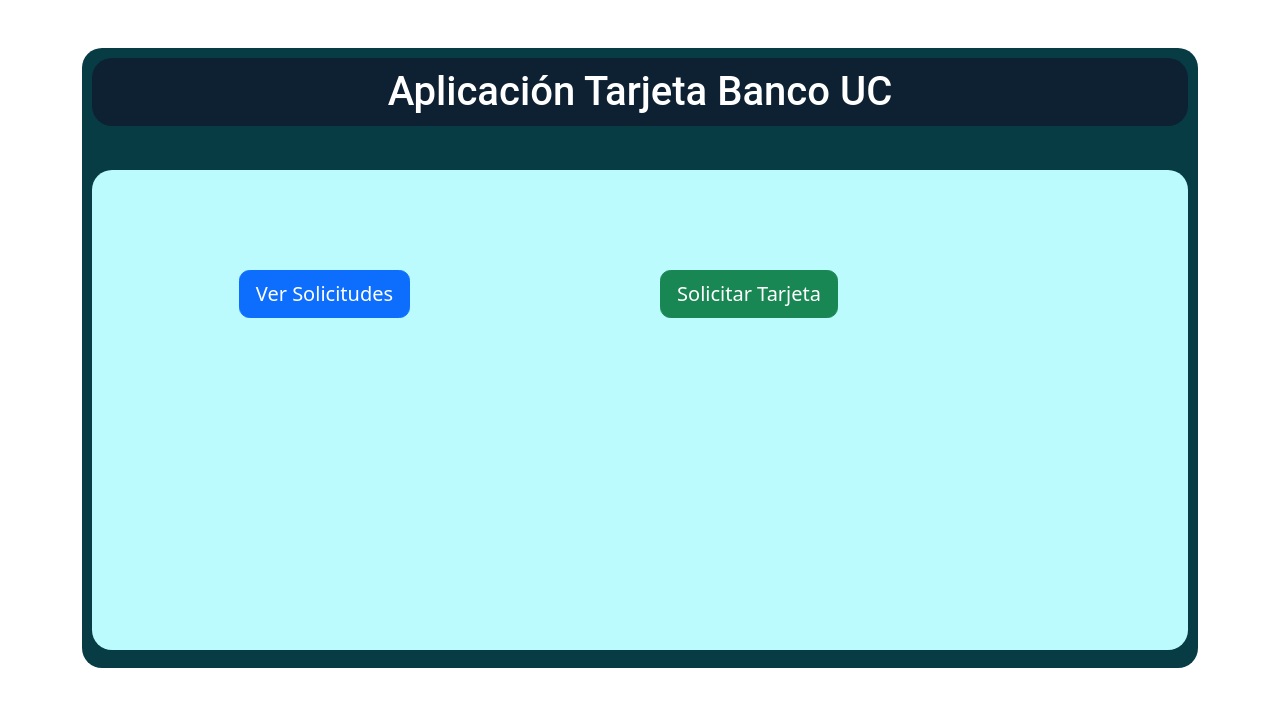
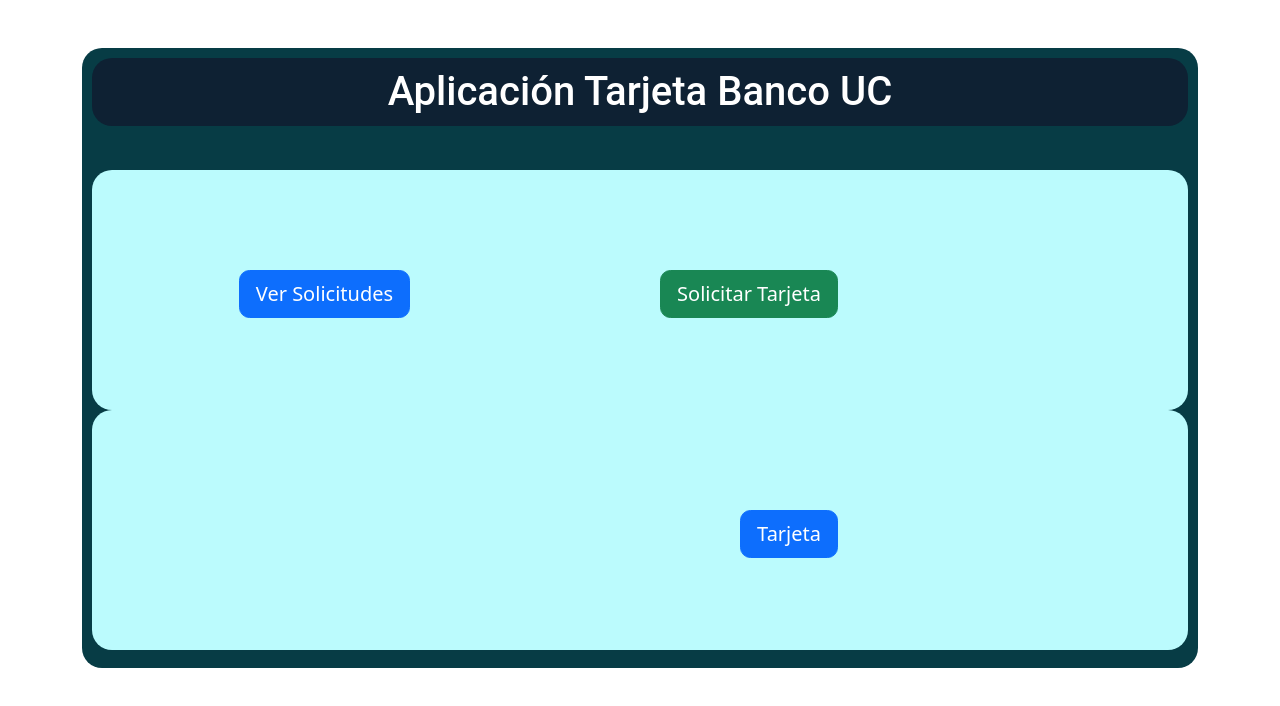
Before and after one commit to SergioVergarav/Ingeneria-Software-II-frontend, an Angular app: page / in a window 1280 px wide. Shown: the top 706 px of the page. Built offline with nearby package versions, Linux system fonts and the light colour scheme.

Commit message:
avance update Crear tarjeta forntend

```diff
--- a/src/app/app.routes.ts
+++ b/src/app/app.routes.ts
@@ -20,5 +20,9 @@ export const routes: Routes = [
 {
     path: '',
     loadComponent: () => import('./componentes/inicio/inicio.component')
+},
+  {
+    path: 'aprobar',
+    loadComponent: () => import('./componentes/aprobarform/aprobarform.component')
   }
 ];
--- a/src/app/componentes/inicio/inicio.component.css
+++ b/src/app/componentes/inicio/inicio.component.css
@@ -20,7 +20,14 @@ h1 {
   border-radius: 20px;
   padding: 100px;
   width: 200%;
-  height: 480px;
+  height: 240px;
+}
+.form-grou{
+  background-color: #bbfbfd;
+  border-radius: 20px;
+  padding: 100px;
+  width: 200%;
+  height: 240px;
 }
 .btn {
   margin-right: 250px;
--- a/src/app/componentes/inicio/inicio.component.html
+++ b/src/app/componentes/inicio/inicio.component.html
@@ -9,6 +9,9 @@
         <button type="button" class="btn btn-primary btn-lg" routerLink="/solicitudes">Ver Solicitudes</button>
         <button type="button" class="btn btn-success btn-lg" routerLink="/registro">Solicitar Tarjeta</button>
       </div>
+      <div class="form-grou text-end">
+        <button type="button" class="btn btn-primary btn-lg" routerLink="/tarjetas">Tarjeta</button>
+      </div>
     </div>
   </div>
 </div>
--- a/src/app/componentes/solicitud.ts
+++ b/src/app/componentes/solicitud.ts
@@ -8,5 +8,7 @@ export interface Solicitud {
   celular: number;
   salario: number;
   gastos: number;
+  comentario: string;
+
 
 }
--- a/src/app/componentes/solicitudes/solicitudes.component.html
+++ b/src/app/componentes/solicitudes/solicitudes.component.html
@@ -15,14 +15,14 @@
   </thead>
   <tbody>
     @for(dato of Solicitudes; track dato.numerosolicitud) {
-      <tr>
+      <tr >
         <td style="min-width:100px">{{dato.numerosolicitud}}</td>
         <td style="min-width:200px">{{dato.nombre}}</td>
         <td style="min-width:100px">{{dato.apellido}}</td>
         <td style="min-width:100px">{{dato.cedula}}</td>
         <td style="min-width:100px">{{dato.correo}}</td>
         <td class="text-center">
-            <button type="button" class="btn btn-success" >Abrir</button>
+          <button type="button" class="btn btn-success" [routerLink]="['/aprobar', dato.numerosolicitud]">Abrir</button>
         </td>
       </tr>
     }
--- a/src/app/componentes/solicitudes/solicitudes.component.ts
+++ b/src/app/componentes/solicitudes/solicitudes.component.ts
@@ -24,5 +24,7 @@ export default class SolicitudesComponent implements OnInit {
       this.Solicitudes = Solicitudes;
     });
   }
-
+  trackByNumerosolicitud(index: number, solicitud: Solicitud): number {
+    return solicitud.numerosolicitud;
+  }
 }
--- a/src/app/componentes/solicitudesform/solicitudesform.component.html
+++ b/src/app/componentes/solicitudesform/solicitudesform.component.html
@@ -3,7 +3,7 @@
 
 
     <h1>
-      Crear Solicitud Tarjeta
+      Crear Solicitud
     </h1>
 
     <div class="card-body">
@@ -79,7 +79,7 @@
           <br>
           <div class="form-group text-end">
             <button type="button" class="btn btn-light" routerLink="/">Cancelar</button>
-            <button type="submit" class="btn btn-success" [disabled]="!form.valid">Registrar</button>
+            <button type="submit" class="btn btn-primary ms-2" [disabled]="!form.valid">Registrar</button>
           </div>
         </form>
       }
--- a/src/app/componentes/solicitudesform/solicitudesform.component.ts
+++ b/src/app/componentes/solicitudesform/solicitudesform.component.ts
@@ -1,10 +1,10 @@
-import {Component, inject, OnInit } from '@angular/core';
-import {ActivatedRoute, Router, RouterModule} from "@angular/router";
-import {FormBuilder, FormGroup, ReactiveFormsModule, Validators} from "@angular/forms";
-import {SolicitudService} from "../../servicios/solicitud.service";
-import {Solicitud} from "../solicitud";
-import {Observable} from "rxjs";
-import {response} from "express";
+import { Component, inject, OnInit } from '@angular/core';
+import { ActivatedRoute, Router, RouterModule } from "@angular/router";
+import { FormBuilder, FormGroup, ReactiveFormsModule, Validators } from "@angular/forms";
+import { SolicitudService } from "../../servicios/solicitud.service";
+import { Solicitud } from "../solicitud";
+import { Observable } from "rxjs";
+import { response } from "express";
 
 @Component({
   selector: 'app-formulariosform',
@@ -13,41 +13,38 @@ import {response} from "express";
   templateUrl: './solicitudesform.component.html',
   styleUrl: './solicitudesform.component.css'
 })
-export default class SolicitudesformComponent implements OnInit{
-  form?: FormGroup ;
+export default class SolicitudesformComponent implements OnInit {
+  form?: FormGroup;
   private fb = inject(FormBuilder);
   private solicitudService = inject(SolicitudService);
   private router = inject(Router);
-  private route = inject(ActivatedRoute)
-  solicitud? : Solicitud;
-  errors?: string[]
+  private route = inject(ActivatedRoute);
+  solicitud?: Solicitud;
+  errors?: string[];
 
-
-  guardar(){
-
-    if (this.form?.invalid){
-      return ;
+  guardar() {
+    if (this.form?.invalid) {
+      return;
     }
     let request: Observable<Solicitud>;
     const equipo = this.form!.value;
 
-      request = this.solicitudService.crear(equipo);
+    request = this.solicitudService.crear(equipo);
 
     request.subscribe({
       next: () => {
-        this.errors = []
+        this.errors = [];
         this.router.navigate(['/']);
       },
-      error : response => {
+      error: response => {
         this.errors = response.error.errors;
       }
     });
-
   }
 
   ngOnInit(): void {
-    const serial=this.route.snapshot.paramMap.get('serial');
-    if (serial){
+    const serial = this.route.snapshot.paramMap.get('serial');
+    if (serial) {
       this.solicitudService.obtener(parseInt(serial)).subscribe(solicitud => {
         this.solicitud = solicitud;
         this.form = this.fb.group({
@@ -58,22 +55,21 @@ export default class SolicitudesformComponent implements OnInit{
           correo: [solicitud.correo, [Validators.required]],
           cedula: [solicitud.cedula, [Validators.required]],
           salario: [solicitud.salario, [Validators.required]],
-          gastos: [solicitud.gastos, [Validators.required]]
+          gastos: [solicitud.gastos, [Validators.required]],
+          comentario: [solicitud.comentario || 'Escriba la razón por la que aprobó la tarjeta']
         });
       });
-    }else{
+    } else {
       this.form = this.fb.group({
         nombre: ['', [Validators.required]],
-        apellido: ['',[Validators.required]],
-        celular: ['',[Validators.required]],
-        correo: ['',[Validators.required]],
-        cedula: ['',[Validators.required]],
-        salario: ['',[Validators.required]],
-        gastos: ['',[Validators.required]]
+        apellido: ['', [Validators.required]],
+        celular: ['', [Validators.required]],
+        correo: ['', [Validators.required]],
+        cedula: ['', [Validators.required]],
+        salario: ['', [Validators.required]],
+        gastos: ['', [Validators.required]],
+        comentario: ['Escriba la razón por la que aprobó la tarjeta']
       });
     }
-
-
   }
-
 }
--- a/src/app/servicios/solicitud.service.ts
+++ b/src/app/servicios/solicitud.service.ts
@@ -1,6 +1,7 @@
 import {inject, Injectable} from '@angular/core';
 import {HttpClient, HttpHeaders} from "@angular/common/http";
 import {Solicitud} from "../componentes/solicitud";
+import { Observable } from 'rxjs';
 
 @Injectable({
   providedIn: 'root'
@@ -25,5 +26,8 @@ export class SolicitudService {
   public obtener(id: number){
     return this.httpClient.get<Solicitud>(this.urlRest+'${id}',this.httpOptions);
   }
+  modificar(solicitud: Solicitud): Observable<Solicitud> {
+    return this.httpClient.post<Solicitud>(this.urlRest+'update', solicitud, this.httpOptions);
+  }
 
 }
```
